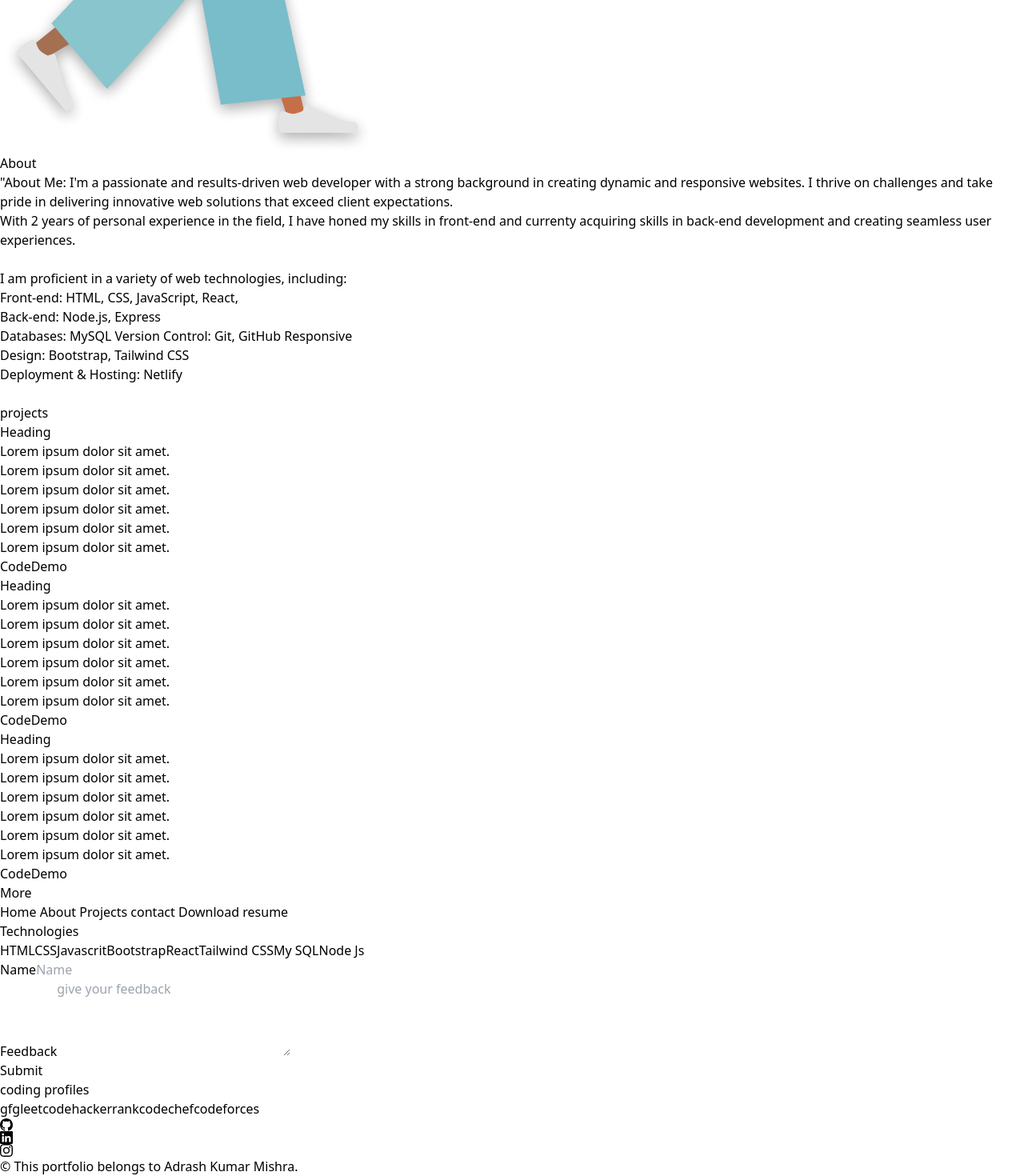
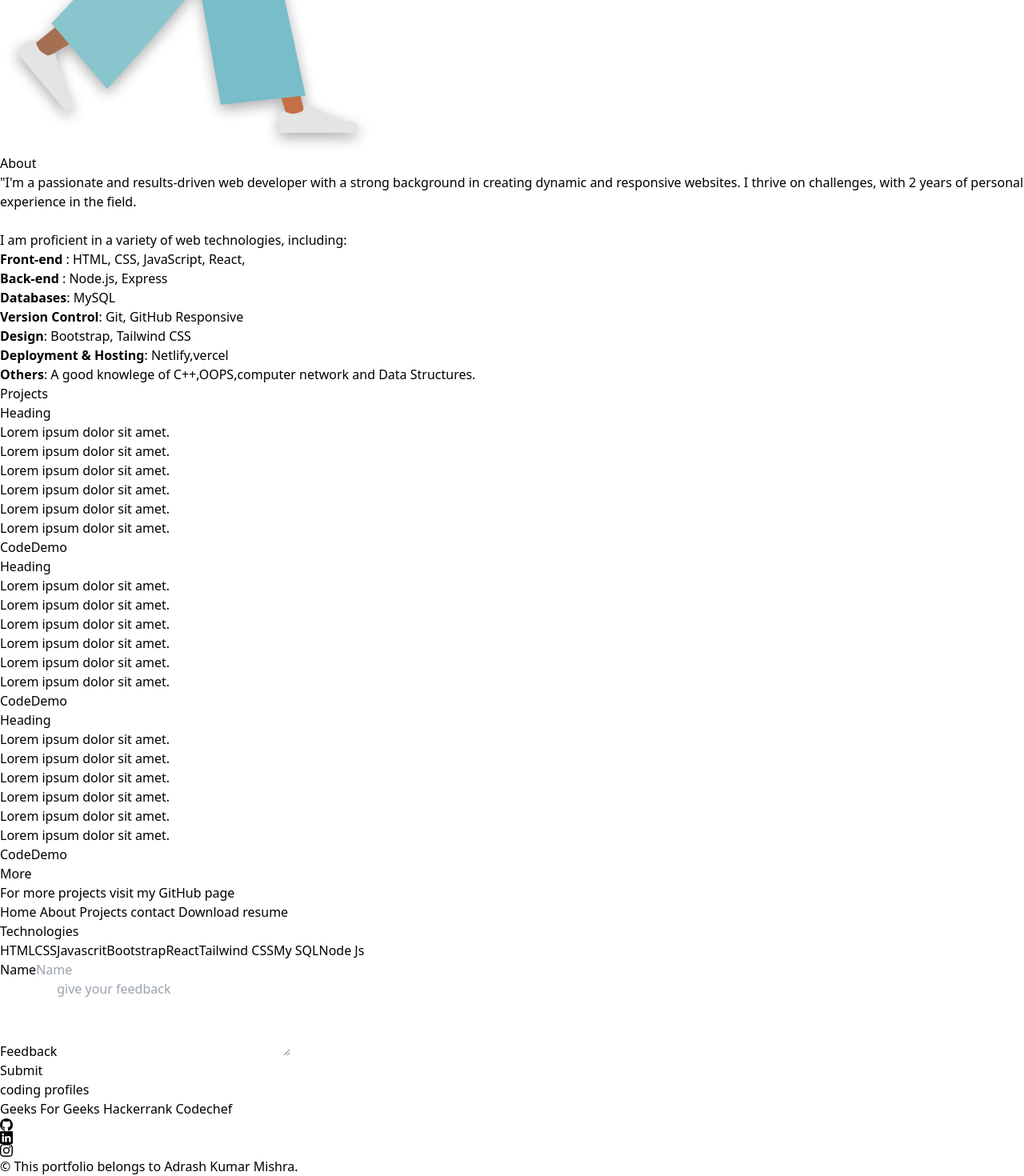
Before and after one commit to adarsh4489/portfolio, a React (Create React App) app: page / in a window 1280 px wide. Shown: the part 1272-2742 px from the top of the page at 80% size. Built offline with nearby package versions, Linux system fonts and the light colour scheme.

Commit message:
changed some content

```diff
--- a/src/Components/about.js
+++ b/src/Components/about.js
@@ -1,41 +1,39 @@
 import React from "react";
 import logo from "../images/standing-2.png";
-// import { BsDownload } from "react-icons/bs";
+
 
 function about() {
   return (
-    <div className="flex flex-row justify-between bg-blue-400">
-      <div className="flex py-16 justify-start pr-32  pl-40  bg-blue-900 rounded-r-full">
+    <div id="about" className="flex flex-row justify-between bg-blue-400">
+      <div className="flex py-24 justify-start pr-32  pl-40  bg-blue-900 rounded-r-full">
         <img src={logo} className="w-96 h-80  " alt="profile" />
       </div>
       <div className="flex flex-col py-12 pl-40 mx-auto w-2/3">
         <h2 className="text-4xl font-bold py-4 ">About</h2>
-        <div className=" w-5/6 text-base ">
+        <div className=" w-5/6 text-lg text-blue-900 ">
           <p>
-            "About Me: I'm a passionate and results-driven web developer with a
-            strong background in creating dynamic and responsive websites. I
-            thrive on challenges and take pride in delivering innovative web
-            solutions that exceed client expectations.
-          </p>
-          <p>
-            With 2 years of personal experience in the field, I have honed my
-            skills in front-end and currenty acquiring skills in back-end
-            development and creating seamless user experiences.
+            "I'm a passionate and results-driven web developer with a strong
+            background in creating dynamic and responsive websites. I thrive on
+            challenges, with 2 years of personal experience in the field.
           </p>
           <br />
 
           <p>
             I am proficient in a variety of web technologies, including: <br />
-            Front-end: HTML, CSS, JavaScript, React,
+            <b> Front-end </b>: HTML, CSS, JavaScript, React,
             <br />
-            Back-end: Node.js, Express
+            <b> Back-end </b>: Node.js, Express
             <br />
-            Databases: MySQL Version Control: Git, GitHub Responsive
+            <b>Databases</b>: MySQL <br />
+            <b> Version Control</b>: Git, GitHub Responsive
             <br />
-            Design: Bootstrap, Tailwind CSS
-            <br /> Deployment & Hosting: Netlify
+            <b> Design</b>: Bootstrap, Tailwind CSS
+            <br /> <b>Deployment & Hosting</b>: Netlify,vercel
           </p>
-          <br />
+
+          <p>
+            <b> Others</b>: A good knowlege of C++,OOPS,computer network and Data Structures.
+          </p>
         </div>
       </div>
     </div>
--- a/src/Components/footer.js
+++ b/src/Components/footer.js
@@ -1,29 +1,29 @@
 import React from "react";
-import { BsGithub, BsInstagram, BsLinkedin } from "react-icons/bs";
+import { BsGithub, BsInstagram, BsLinkedin, BsMailbox2 } from "react-icons/bs";
 function footer() {
   return (
     <>
-      <div className="flex flex-col bg-slate-800">
+      <div id="footer" className="flex flex-col bg-slate-800">
         <div className="flex flex-row justify-center gap-20 font-semibold text-lg my-4 pt-6  text-white">
           <a href="/">
             {" "}
-            <span> Home </span>{" "}
+            <span className=" hover:bg-white hover:rounded-lg hover:text-blue-900 px-2"> Home </span>{" "}
           </a>
           <a href="/">
             {" "}
-            <span> About </span>{" "}
+            <span className=" hover:bg-white hover:rounded-lg hover:text-blue-900 px-2"> About </span>{" "}
           </a>
           <a href="/">
             {" "}
-            <span> Projects </span>{" "}
+            <span className=" hover:bg-white hover:rounded-lg hover:text-blue-900 px-2"> Projects </span>{" "}
           </a>
           <a href="/">
             {" "}
-            <span> contact </span>{" "}
+            <span className=" hover:bg-white hover:rounded-lg hover:text-blue-900 px-2"> contact </span>{" "}
           </a>
-          <a href="/">
+          <a href="https://drive.google.com/file/d/1bGFdjWVguHYPdWOBG6-X9DdFSHgLfnbk/view?usp=sharing">
             {" "}
-            <span> Download resume </span>{" "}
+            <span className=" hover:bg-white hover:rounded-lg hover:text-blue-900 px-2"> Download resume </span>{" "}
           </a>
         </div>
 
@@ -31,28 +31,28 @@
           <div class="flex w-full">
             <div className="flex-1 flex flex-col gap-2 p-4 text-white text-center ">
               <h2 className="text-3xl font-semibold">Technologies</h2>
-              <span>
+              <span className=" hover:bg-white hover:rounded-lg hover:text-blue-900 ">
                 <a href="/">HTML</a>
               </span>
-              <span>
+              <span className=" hover:bg-white hover:rounded-lg hover:text-blue-900 ">
                 <a href="/">CSS</a>
               </span>
-              <span>
+              <span className=" hover:bg-white hover:rounded-lg hover:text-blue-900 ">
                 <a href="/">Javascrit</a>
               </span>
-              <span>
+              <span className=" hover:bg-white hover:rounded-lg hover:text-blue-900 ">
                 <a href="/">Bootstrap</a>
               </span>
-              <span>
+              <span className=" hover:bg-white hover:rounded-lg hover:text-blue-900 ">
                 <a href="/">React</a>
               </span>
-              <span>
+              <span className=" hover:bg-white hover:rounded-lg hover:text-blue-900 ">
                 <a href="/">Tailwind CSS</a>
               </span>
-              <span>
+              <span className=" hover:bg-white hover:rounded-lg hover:text-blue-900 ">
                 <a href="/">My SQL</a>
               </span>
-              <span>
+              <span className=" hover:bg-white hover:rounded-lg hover:text-blue-900 ">
                 <a href="/">Node Js</a>
               </span>
             </div>
@@ -102,13 +102,20 @@
 
             <div className="flex flex-1 p-4 flex-col gap-3 text-white text-center ">
               <h2 className="text-3xl font-semibold">coding profiles</h2>
-              <span>
-                <a href="/">gfg</a>
+              <span className=" hover:bg-white hover:rounded-lg hover:text-blue-900 ">
+                <a href="https://auth.geeksforgeeks.org/user/ad4489">Geeks For Geeks</a>
               </span>
-              <span>leetcode</span>
-              <span>hackerrank</span>
-              <span>codechef</span>
-              <span>codeforces</span>
+
+              <span className=" hover:bg-white hover:rounded-lg hover:text-blue-900 ">
+                {" "}
+                <a href="https://www.hackerrank.com/mishraadarshkum1">
+                  Hackerrank{" "}
+                </a>
+              </span>
+              <span className=" hover:bg-white hover:rounded-lg hover:text-blue-900 ">
+                <a href="https://www.codechef.com/users/ad4489">Codechef</a>
+              </span>
+
             </div>
           </div>
         </div>
@@ -124,11 +131,12 @@
               <BsLinkedin />
             </a>
           </span>
-          <span>
+          <span >
             <a href="https://www.instagram.com/mishra_ad0111/?igshid=MzRlODBiNWFlZA%3D%3D">
               <BsInstagram />
             </a>
           </span>
+
         </div>
 
         <div className="flex my-4 justify-center">
--- a/src/Components/hero.js
+++ b/src/Components/hero.js
@@ -4,25 +4,29 @@
 function hero() {
   return (
     <>
-      <div className="flex flex-row justify-between bg-blue-300">
+      <div id="home" className="flex flex-row justify-between bg-blue-300">
         <div className="flex flex-col py-16 mx-24">
-          <h2 className="py-2 text-4xl font-semibold text-yellow-400">
+          <h2 className="py-2 text-4xl font-semibold text-blue-900">
             Hello, I'm
           </h2>
-          <h2 className="py-2 text-4xl font-semibold text-red-200">
+          <h2 className="py-2 text-4xl font-semibold text-blue-900">
             Adarsh Mishra
           </h2>
           <h2 className="py-2 text-4xl font-semibold text-blue-600">
             I am a Frontend Developer
           </h2>
-          <p className="w-2/3 my-2 text-white">
-            Lorem ipsum dolor sit amet, consectetur adipisicing elit. Et
-            quisquam, necessitatibus culpa quo suscipit nostrum, minima, saepe
-            obcaecati quae est repudiandae facere iure tempora incidunt
-            accusantium officia dolores quas inventore?
+          <p className="w-2/3 my-2 text-lg text-black">
+
+           A dedicated software developer with a burning
+            passion for crafting extraordinary software and applications that
+            make a positive impact on people's lives worldwide. My journey in
+            the world of code is driven by one simple mantra: "Write code to
+            build useful stuff!"
           </p>
           <button className="bg-slate-900 w-40 p-3 my-4 mx-1 rounded-lg text-white">
-            <a href="/">Download Resume</a>
+            <a href="https://drive.google.com/file/d/1bGFdjWVguHYPdWOBG6-X9DdFSHgLfnbk/view">
+              Download Resume
+            </a>
           </button>
         </div>
 
--- a/src/Components/navbar.js
+++ b/src/Components/navbar.js
@@ -1,33 +1,32 @@
 import React from "react";
-// import footer from "./footer";
-// import hero from "./hero";
-// import about from "./about";
-// import projects from "./projects";
 
 function navbar() {
   return (
     <>
-      <div className="flex justify-start py-4 bg-slate-800 text-white gap-32">
+      <div className="flex justify-start py-4 bg-slate-800 text-white font-bold gap-28 ">
         <span>
           <a href="/" className="ml-8 mr-32 text-xl font-bold">
             My Portfolio
           </a>
         </span>
-        <span>
-          <a href="/">Home</a>
+        <span className="px-2 hover:bg-white hover:rounded-lg hover:text-blue-900 ">
+          <a href="#home">Home</a>
         </span>
-        <span>
-          <a href="/">About</a>
+        <span className="px-2 hover:bg-white hover:rounded-lg hover:text-blue-900 ">
+          <a href="#about">About</a>
         </span>
-        <span>
-          <a href="/">Projects</a>
+        <span className="px-2 hover:bg-white hover:rounded-lg hover:text-blue-900 ">
+          <a href="#project">Projects</a>
         </span>
-        <span>
-          <a href="/">Contact me</a>
+        <span className="px-2 hover:bg-white hover:rounded-lg hover:text-blue-900 ">
+          <a href="#footer">Contact me</a>
         </span>
-        <span>
-          <a href="/" className="ml-28">
-            logo
+        <span className="px-2 hover:bg-white hover:rounded-lg hover:text-blue-900 ml-24 ">
+          <a
+            href="https://drive.google.com/file/d/1bGFdjWVguHYPdWOBG6-X9DdFSHgLfnbk/view?usp=sharing"
+
+          >
+            Resume
           </a>
         </span>
       </div>
--- a/src/Components/projects.js
+++ b/src/Components/projects.js
@@ -3,8 +3,8 @@
 
 function projects() {
   return (
-    <div className="bg-blue-300 py-8">
-      <h2 className="text-center text-3xl font-bold">projects</h2>
+    <div id="project" className="bg-blue-300 py-8">
+      <h2 className="text-center text-3xl font-bold">Projects</h2>
       <div className="flex flex-row gap-8 mx-6 my-6">
         <Card />
         <Card />
@@ -15,6 +15,7 @@
           <button className="text-center py-2 px-6 rounded-lg text-white text-lg bg-blue-800 ">
             More
           </button>
+          <p className="text-sm">For more projects visit my GitHub page</p>
         </a>
       </div>
     </div>
```
